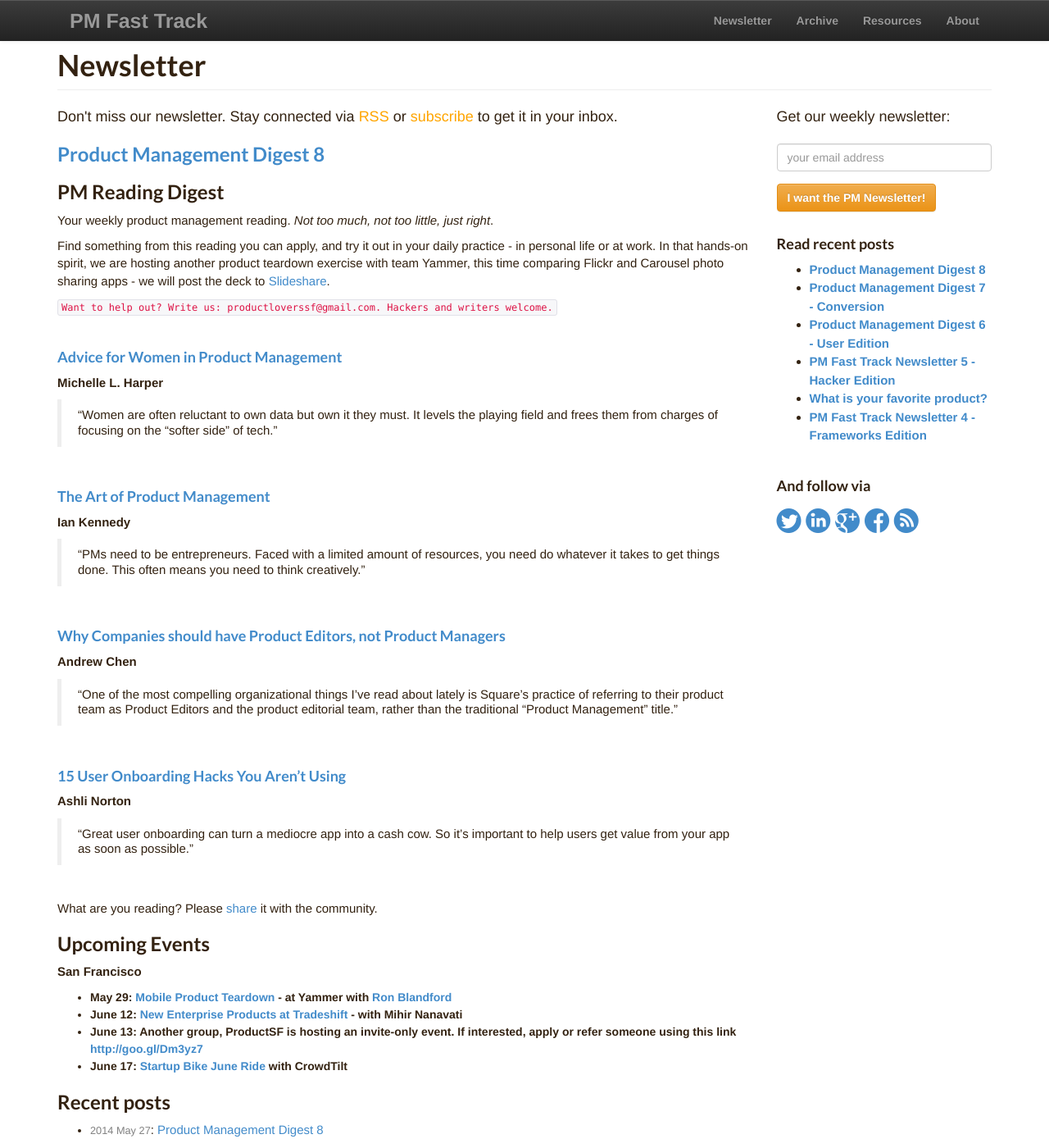
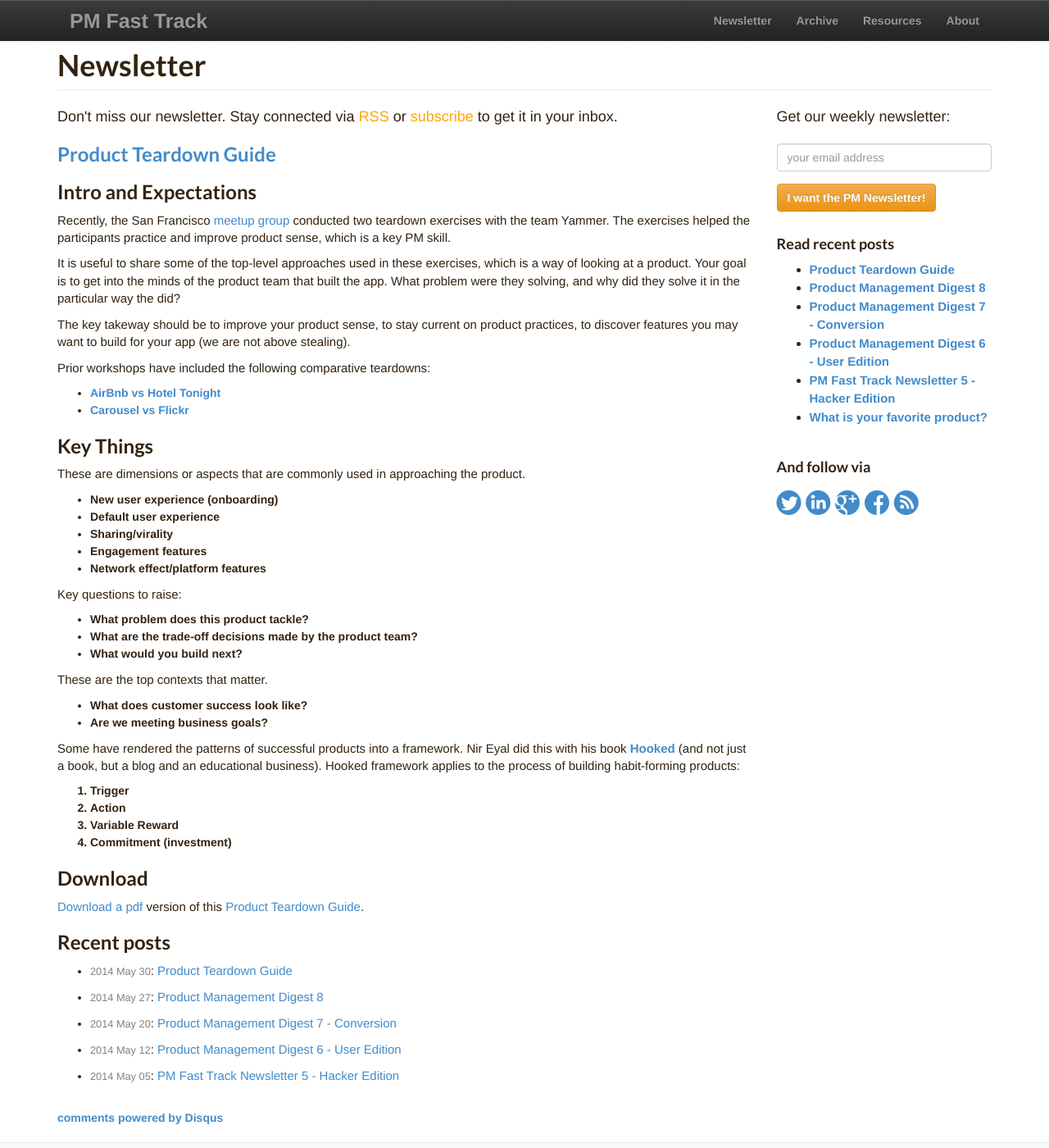
Before and after one commit to productmanagers/productmanagers.github.io, a Jekyll site: the page built from blog/index.html, in a window 1280 px wide and 1400 px high. Shown: the whole window at 82% size. Built offline with Jekyll 4.4.1, drawn with Linux system fonts in a browser that asks for light colours; nearby versions of some CDN libraries; comment, search, counter and statistics services are not loaded; some of the changed text lies outside the part shown.

Commit message:
updates and guide loaded

```diff
--- /dev/null
+++ b/blog/_posts/2014-05-30-guide-to-a-product-teardown.md
@@ -0,0 +1,55 @@
+---
+layout: post
+title: "Product Teardown Guide"
+description: ""
+permalink: product-teardowns/product-teardown-guide
+category: product
+tags: [product management, product teardown]
+author: <a target="out" href="http://dklounge.github.io">David Kim</a>
+---
+{% include setup %}
+
+###Intro and Expectations
+
+Recently, the San Francisco [meetup group](http://www.meetup.com/ProductManagementFastTrack/) conducted two teardown exercises with the team Yammer. The exercises helped the participants practice and improve product sense, which is a key PM skill.
+
+It is useful to share some of the top-level approaches used in these exercises, which is a way of looking at a product. Your goal is to get into the minds of the product team that built the app. What problem were they solving, and why did they solve it in the particular way the did?
+
+The key takeway should be to improve your product sense, to stay current on product practices, to discover features you may want to build for your app (we are not above stealing).
+
+Prior workshops have included the following comparative teardowns:
+
+* [AirBnb vs Hotel Tonight](http://www.slideshare.net/PMFastTrack/product-teardown-air-bnb-hoteltonight)
+* [Carousel vs Flickr](http://www.slideshare.net/PMFastTrack/product-teardown-workshop-carousel-vs-flickr)
+
+###Key Things
+
+These are dimensions or aspects that are commonly used in approaching the product.
+
+* New user experience (onboarding)
+* Default user experience
+* Sharing/virality
+* Engagement features
+* Network effect/platform features
+
+Key questions to raise:
+
+* What problem does this product tackle?
+* What are the trade-off decisions made by the product team?
+* What would you build next?
+
+These are the top contexts that matter.
+
+* What does customer success look like?
+* Are we meeting business goals?
+
+Some have rendered the patterns of successful products into a framework. Nir Eyal did this with his book <strong><a target="out" href="http://www.amazon.com/gp/product/B00HJ4A43S/ref=as_li_ss_il?ie=UTF8&camp=1789&creative=390957&creativeASIN=B00HJ4A43S&linkCode=as2&tag=pmft-20">Hooked</a></strong> (and not just a book, but a blog and an educational business). Hooked framework applies to the process of building habit-forming products:
+
+1. Trigger
+2. Action
+3. Variable Reward
+4. Commitment (investment)
+
+###Download
+
+<a target="_blank" href="http://www.slideshare.net/PMFastTrack/product-teardown-guide">Download a pdf</a> version of this [Product Teardown Guide](http://www.slideshare.net/PMFastTrack/product-teardown-guide).
--- a/pages/about.html
+++ b/pages/about.html
@@ -22,12 +22,12 @@
 
     <div class="row"><!-- team row 1 -->
         <div class="col-lg-3 col-sm-5">
-            <img width="200" class="img-circle img-responsive" src="../assets/images/team/john.jpg">
-            <h3>John McMahon
-                <small>Organizer</small>
+            <img width="200" class="img-circle img-responsive" src="../assets/images/team/david.jpg">
+            <h3><a target="out" href="http://dklounge.github.io/">David Kim</a>
+                <small>Enabler</small>
             </h3>
-            <div class="twitter">Follow <a target="_" href="https://twitter.com/phreeskier">@phreeskier</a></div>
-            <p>Events and logistics guru.</p>
+            <div class="twitter">Follow <a target="_" href="https://twitter.com/findinbay">@findinbay</a></div>
+            <p>Helps and connects people.</p>
         </div>
         <div class="col-lg-3 col-sm-5">
             <img width="200" class="img-circle img-responsive" src="../assets/images/team/ritu.jpg">
@@ -38,14 +38,13 @@
             <p>Community ambassador.</p>
         </div>
         <div class="col-lg-3 col-sm-5">
-            <img width="200" class="img-circle img-responsive" src="../assets/images/team/david.jpg">
-            <h3><a target="out" href="http://dklounge.github.io/">David Kim</a>
-                <small>Enabler</small>
+            <img width="200" class="img-circle img-responsive" src="http://placehold.it/200x200">
+            <h3>Hustler
+                <small>or Hacker</small>
             </h3>
-            <div class="twitter">Follow <a target="_" href="https://twitter.com/findinbay">@findinbay</a></div>
-            <p>Helps and connects people.</p>
+            <div class="twitter"><a href="mailto:productloverssf@gmail.com">Join Us!</a></div>
+            <p>You do amazing things.</p>
         </div>
-
         <div class="col-lg-3 col-sm-5">
             <img width="200" class="img-circle img-responsive" src="../assets/images/team/asia.jpg">
             <h3>Awesome Cat
```
Also changed, not shown: assets/images/books/2014-06-02_FifthDiscipline.jpg (added).
